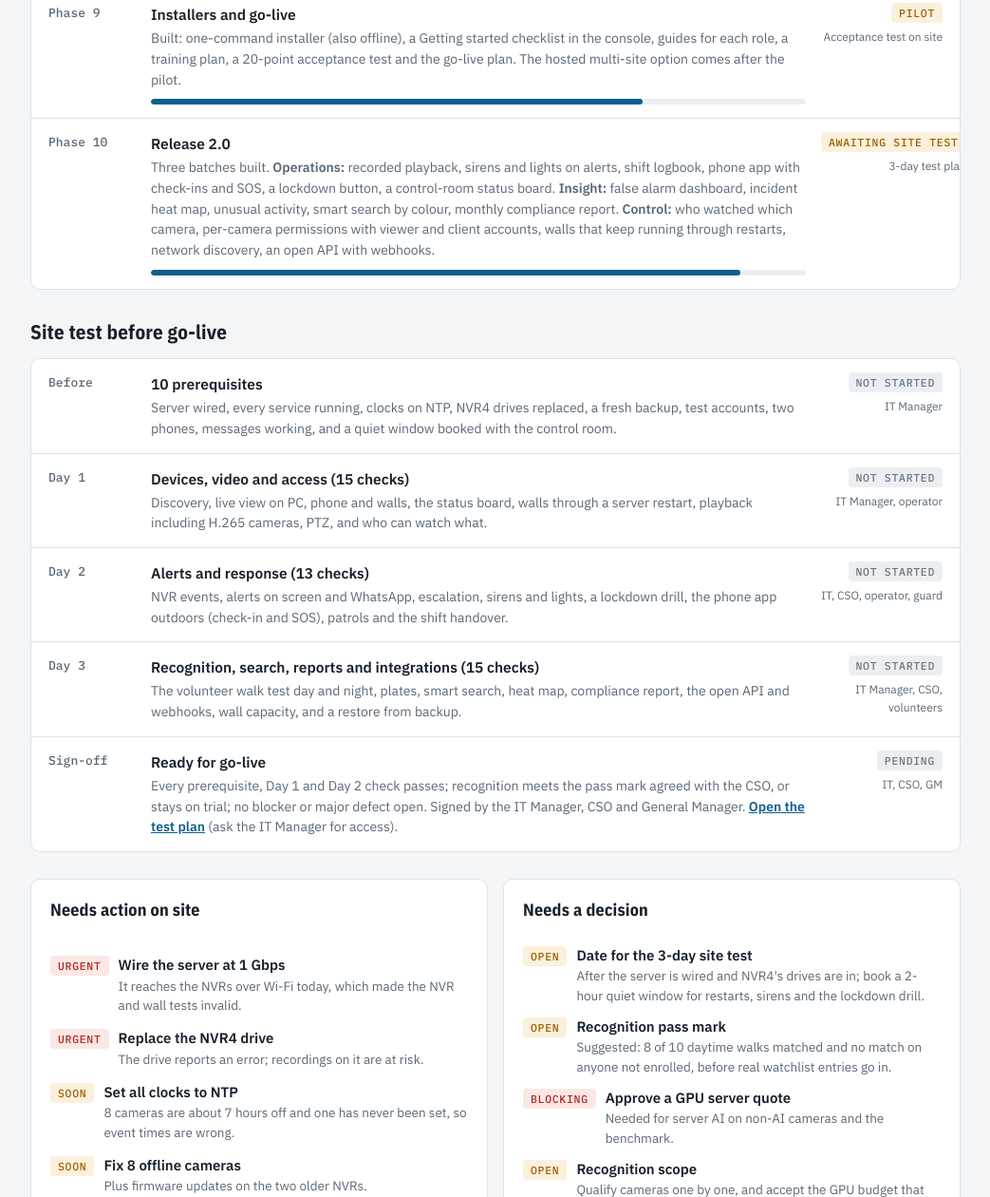
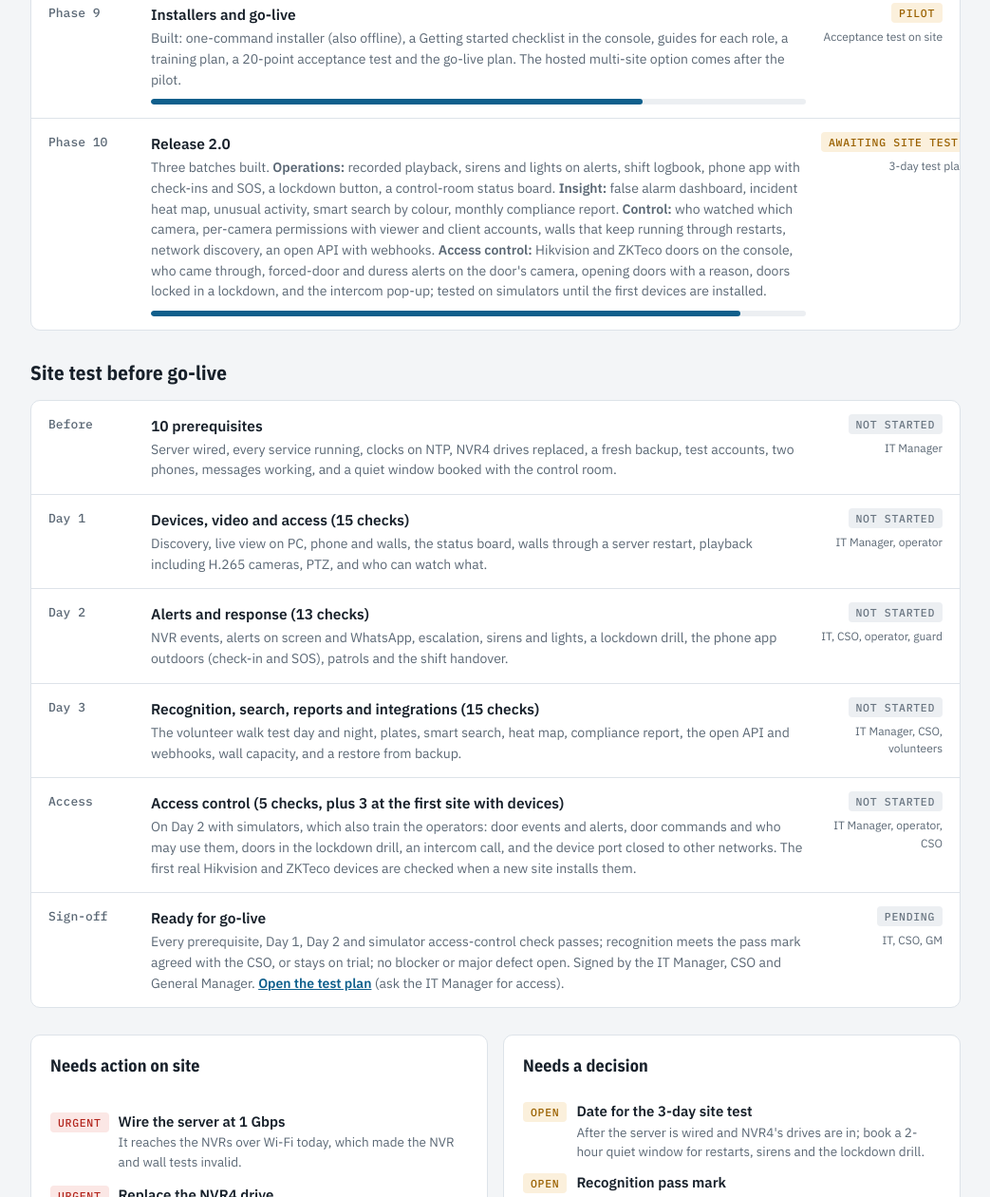
Before and after one commit to striver-star/Smart-Surveillance, a plain HTML site: page docs/client-presentation/hss-progress.html in a window 1280 px wide. Shown: the part 1713-2973 px from the top of the page at 95% size, without its empty margins (118-1161 px from the left). Drawn offline with nearby package versions, Linux system fonts and the light colour scheme.

Commit message:
Progress page: access control (Hikvision and ZKTeco) in release 2.0 and the site test
Co-Authored-By: Claude Opus 5.5 <noreply@anthropic.com>
Claude-Session: https://claude.ai/code/session_013nURmmotbySsXpWSiwn2GL

```diff
--- a/docs/client-presentation/hss-progress.html
+++ b/docs/client-presentation/hss-progress.html
@@ -95,7 +95,7 @@ footer { color: var(--muted); font-size: 13px; border-top: 1px solid var(--line)
       <div class="row"><div class="ph">Phase 7</div><div><h3>Face and number plate</h3><p>Legal review, DPIA and signs completed; face and plate recognition unlocked. Live recognition is built: watchlists with a reason, authority and expiry for every entry, matches only on approved cameras, and an operator confirms each match before anyone acts. The volunteer walk test (stage 3) sets the accuracy threshold; Gate Arrival 02 showed faces too small, so the closer entrance cameras are used.</p><div class="track"><i style="width:75%"></i></div></div><div class="state"><span class="chip c-run">Trial</span><small>Volunteer walk test</small></div></div>
       <div class="row"><div class="ph">Phase 8</div><div><h3>Hardening and licensing</h3><p>Built: encrypted daily backups with monthly restore tests, a Security page that checks the system against the security checklist, per-site perpetual licences, data retention, and a load test that handles 20 NVRs with room to spare.</p><div class="track"><i style="width:85%"></i></div></div><div class="state"><span class="chip c-wait">Awaiting site test</span><small>Security page all green</small></div></div>
       <div class="row"><div class="ph">Phase 9</div><div><h3>Installers and go-live</h3><p>Built: one-command installer (also offline), a Getting started checklist in the console, guides for each role, a training plan, a 20-point acceptance test and the go-live plan. The hosted multi-site option comes after the pilot.</p><div class="track"><i style="width:75%"></i></div></div><div class="state"><span class="chip c-wait">Pilot</span><small>Acceptance test on site</small></div></div>
-      <div class="row"><div class="ph">Phase 10</div><div><h3>Release 2.0</h3><p>Three batches built. <strong>Operations:</strong> recorded playback, sirens and lights on alerts, shift logbook, phone app with check-ins and SOS, a lockdown button, a control-room status board. <strong>Insight:</strong> false alarm dashboard, incident heat map, unusual activity, smart search by colour, monthly compliance report. <strong>Control:</strong> who watched which camera, per-camera permissions with viewer and client accounts, walls that keep running through restarts, network discovery, an open API with webhooks.</p><div class="track"><i style="width:90%"></i></div></div><div class="state"><span class="chip c-wait">Awaiting site test</span><small>3-day test plan</small></div></div>
+      <div class="row"><div class="ph">Phase 10</div><div><h3>Release 2.0</h3><p>Three batches built. <strong>Operations:</strong> recorded playback, sirens and lights on alerts, shift logbook, phone app with check-ins and SOS, a lockdown button, a control-room status board. <strong>Insight:</strong> false alarm dashboard, incident heat map, unusual activity, smart search by colour, monthly compliance report. <strong>Control:</strong> who watched which camera, per-camera permissions with viewer and client accounts, walls that keep running through restarts, network discovery, an open API with webhooks. <strong>Access control:</strong> Hikvision and ZKTeco doors on the console, who came through, forced-door and duress alerts on the door's camera, opening doors with a reason, doors locked in a lockdown, and the intercom pop-up; tested on simulators until the first devices are installed.</p><div class="track"><i style="width:90%"></i></div></div><div class="state"><span class="chip c-wait">Awaiting site test</span><small>3-day test plan</small></div></div>
     </div>
   </section>
 
@@ -106,7 +106,8 @@ footer { color: var(--muted); font-size: 13px; border-top: 1px solid var(--line)
       <div class="row"><div class="ph">Day 1</div><div><h3>Devices, video and access (15 checks)</h3><p>Discovery, live view on PC, phone and walls, the status board, walls through a server restart, playback including H.265 cameras, PTZ, and who can watch what.</p></div><div class="state"><span class="chip c-todo">Not started</span><small>IT Manager, operator</small></div></div>
       <div class="row"><div class="ph">Day 2</div><div><h3>Alerts and response (13 checks)</h3><p>NVR events, alerts on screen and WhatsApp, escalation, sirens and lights, a lockdown drill, the phone app outdoors (check-in and SOS), patrols and the shift handover.</p></div><div class="state"><span class="chip c-todo">Not started</span><small>IT, CSO, operator, guard</small></div></div>
       <div class="row"><div class="ph">Day 3</div><div><h3>Recognition, search, reports and integrations (15 checks)</h3><p>The volunteer walk test day and night, plates, smart search, heat map, compliance report, the open API and webhooks, wall capacity, and a restore from backup.</p></div><div class="state"><span class="chip c-todo">Not started</span><small>IT Manager, CSO, volunteers</small></div></div>
-      <div class="row"><div class="ph">Sign-off</div><div><h3>Ready for go-live</h3><p>Every prerequisite, Day 1 and Day 2 check passes; recognition meets the pass mark agreed with the CSO, or stays on trial; no blocker or major defect open. Signed by the IT Manager, CSO and General Manager. <a href="https://claude.ai/artifact/5vtbaa4hgNsqggpSXeoRpV">Open the test plan</a> (ask the IT Manager for access).</p></div><div class="state"><span class="chip c-todo">Pending</span><small>IT, CSO, GM</small></div></div>
+      <div class="row"><div class="ph">Access</div><div><h3>Access control (5 checks, plus 3 at the first site with devices)</h3><p>On Day 2 with simulators, which also train the operators: door events and alerts, door commands and who may use them, doors in the lockdown drill, an intercom call, and the device port closed to other networks. The first real Hikvision and ZKTeco devices are checked when a new site installs them.</p></div><div class="state"><span class="chip c-todo">Not started</span><small>IT Manager, operator, CSO</small></div></div>
+      <div class="row"><div class="ph">Sign-off</div><div><h3>Ready for go-live</h3><p>Every prerequisite, Day 1, Day 2 and simulator access-control check passes; recognition meets the pass mark agreed with the CSO, or stays on trial; no blocker or major defect open. Signed by the IT Manager, CSO and General Manager. <a href="https://claude.ai/artifact/5vtbaa4hgNsqggpSXeoRpV">Open the test plan</a> (ask the IT Manager for access).</p></div><div class="state"><span class="chip c-todo">Pending</span><small>IT, CSO, GM</small></div></div>
     </div>
   </section>
 
```
